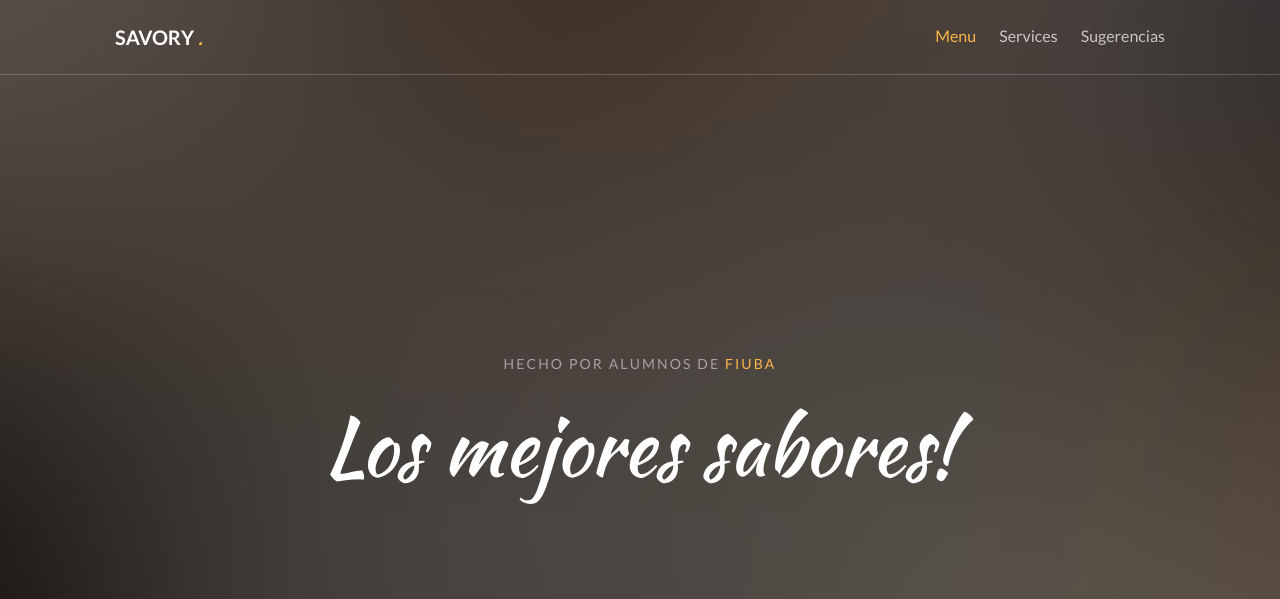
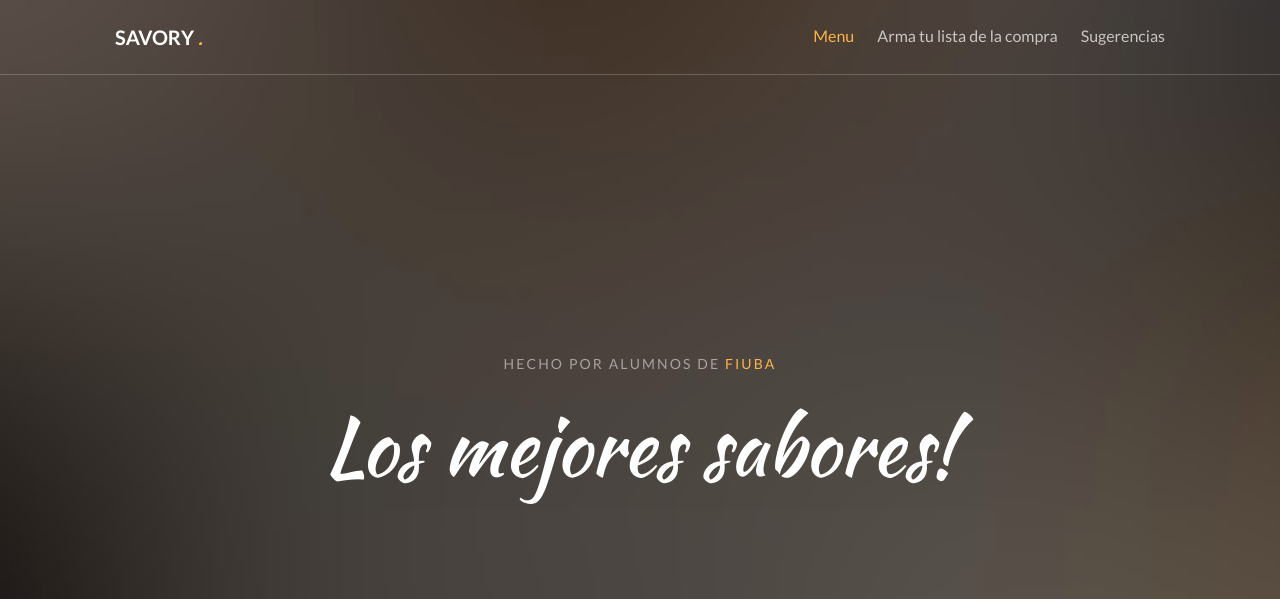
Before and after one commit to MateoGonzalezPautaso/TP1-Codigo_FIUBA-TB022_IDS, a Flask app: page / in a window 1280 px wide. Shown: the top 599 px of the page. Run offline with Flask 3, Linux system fonts and the light colour scheme; some web fonts are replaced.

Commit message:
feat: conectar el enpoint ingredientes de la api con el front
CARD ID: 66577ee0f84c65dd81a63167

```diff
--- a/webpage/savory/app.py
+++ b/webpage/savory/app.py
@@ -31,9 +31,27 @@ def menu():
 
     return render_template('menu.html', platosjson=lista_platos)
 
-@app.route('/services')
-def services():
-    return render_template('services.html')
+@app.route("/seleccion", methods=["GET", "POST"])
+def seleccion():
+    lista_recetas = ["Hamburgesa", "Sopa de tomate", "Mate"]
+
+    if request.method == "POST":
+        recetas_elegidas = request.form.getlist("recetas")      #Recibe las recetas seleccionadas en los checkbox
+        api_url = f'http://127.0.0.1:5000/ingredientes/{tuple(recetas_elegidas)}'       # Devuelve nombre e ingredientes de cada plato
+        response = requests.get(api_url)
+        json_ingredientes_desarmado = response.json()
+        json_ingredientes_ordenado = cant_ingredientes(json_ingredientes_desarmado)     # Ordena las cantidades y unidades del diccionario de ingredientes
+
+        return redirect(url_for('listado',json_ingredientes = json_ingredientes_ordenado))
+
+    return render_template("lista_recetas.html", lista_recetas=lista_recetas)
+
+@app.route("/listado")
+def listado():
+    json_ingredientes = request.args.get('json_ingredientes')
+    return render_template("lista_compra.html",dicc=json_ingredientes)
+    #mostrar la lista de la compra
+
 
 @app.route('/login', methods = ['GET','POST'])
 def login():
@@ -56,13 +74,6 @@ def login():
 
     return render_template('login.html')
 
-@app.route("/recetas", methods=["GET", "POST"])
-def recetas():
-    lista_recetas=["Torta", "Brownie"] #Aca hay que usar los datos de la api, es un ejemplo
-    if request.method == "POST":
-        recetas_elegidas = request.form.getlist("recetas") #Aca recibe los datos del checkbox
-        return(recetas_elegidas)
-    return render_template("lista_recetas.html", lista_recetas=lista_recetas)
 
 @app.route('/suggest', methods=["GET","POST"])
 def suggest():
--- a/webpage/savory/templates/base.html
+++ b/webpage/savory/templates/base.html
@@ -74,7 +74,7 @@
 				<div class="col-xs-8 text-right menu-1">
 					<ul>
 						<li class="active"><a href="{{ url_for('menu') }}">Menu</a></li>
-						<li class="has-dropdown"><a href="{{ url_for('services') }}">Services</a></li>
+						<li class="has-dropdown"><a href="{{ url_for('seleccion') }}">Arma tu lista de la compra</a></li>
 						<li><a href="{{ url_for('login') }}">Sugerencias</a></li>
 					</ul>
 				</div>
```
Also changed, not shown: webpage/savory/templates/lista_recetas.html (+4 -3 lines).
